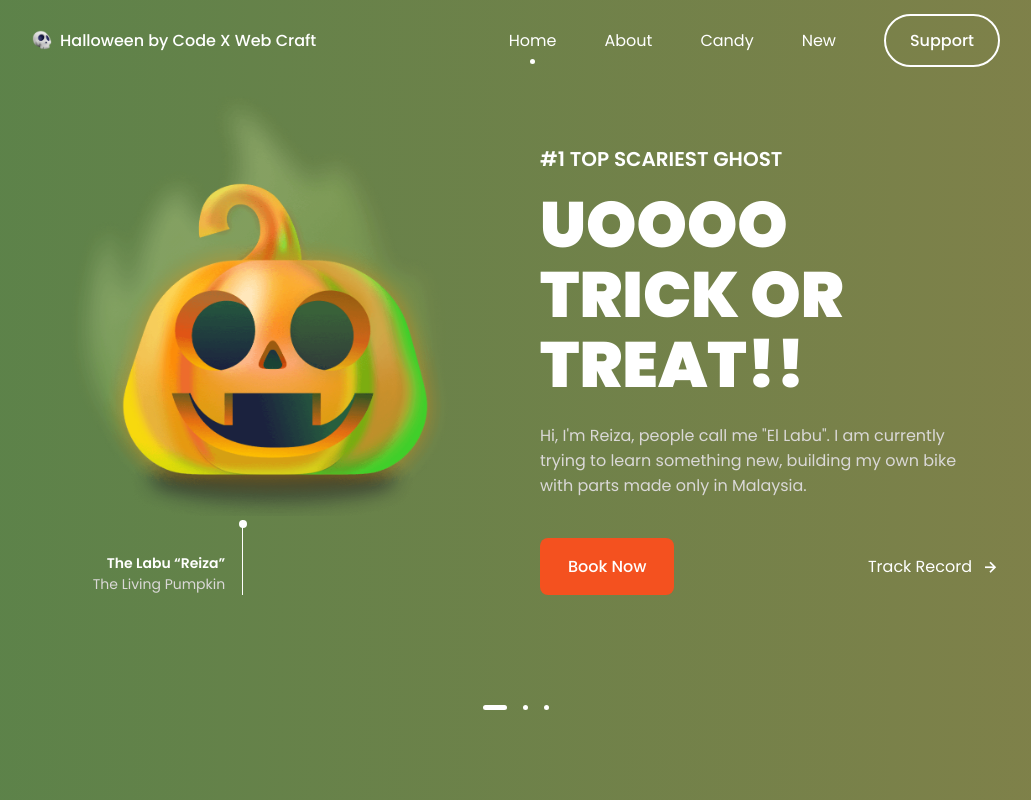
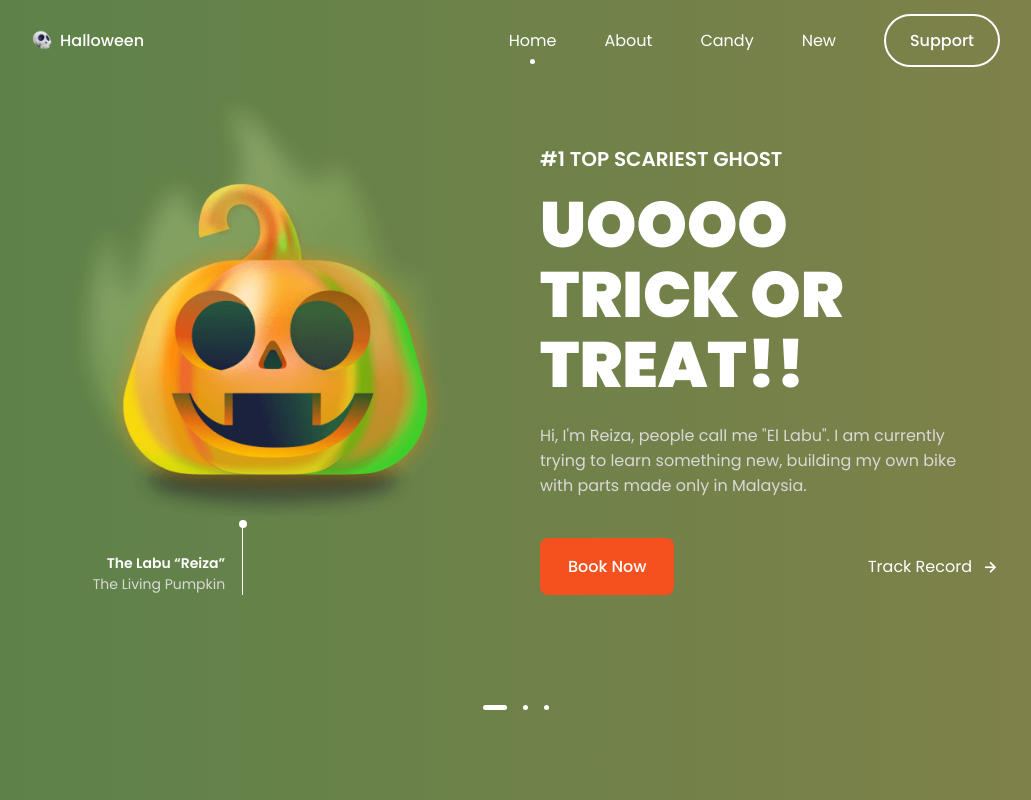
Before and after one commit to Code-X-Web-Craft/GhostlyCraft, a plain HTML site: page index.html in a window 1280 px wide. Shown: the top 800 px of the page, without its empty margins (124-1155 px from the left). Drawn offline with nearby package versions, Linux system fonts and the light colour scheme.

Commit message:
Update index.html

```diff
--- a/index.html
+++ b/index.html
@@ -16,7 +16,7 @@
         <!--=============== CSS ===============-->
         <link rel="stylesheet" href="assets/css/styles.css">
 
-        <title>Halloween by Code X Web Craft</title>
+        <title>Responsive Halloween Website</title>
     </head>
     <body>
         <!--==================== HEADER ====================-->
@@ -24,7 +24,7 @@
             <nav class="nav container">
                 <a href="#" class="nav__logo">
                     <img src="assets/img/logo.png" alt="" class="nav__logo-img">
-                    Halloween by Code X Web Craft
+                    Halloween
                 </a>
 
                 <div class="nav__menu" id="nav-menu">
@@ -473,7 +473,7 @@
                     </div>
                 </div>
 
-                <span class="footer__copy">Halloween by Code X Web Craft</span>
+                <span class="footer__copy">&#169; Bedimcode. All rigths reserved</span>
 
                 <img src="assets/img/footer1-img.png" alt="" class="footer__img-one">
                 <img src="assets/img/footer2-img.png" alt="" class="footer__img-two">
```
